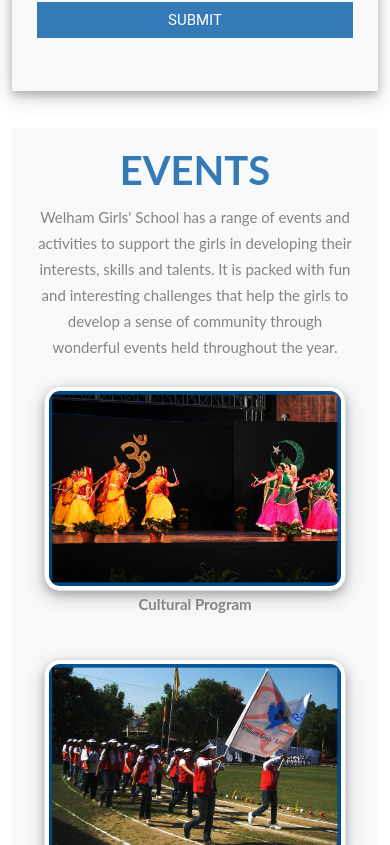
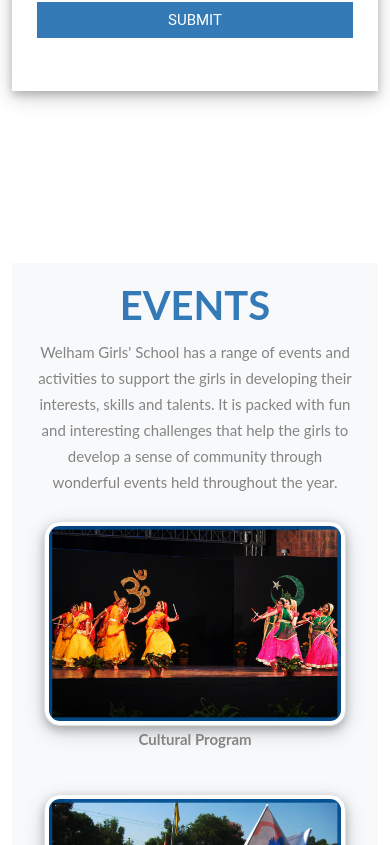
Before and after one commit to 88kamal/WelhamGirlsSchool, a React (Create React App) app: page / in a window 390 px wide. Shown: the part 5059-5904 px from the top of the page. Built offline with nearby package versions, Linux system fonts and the light colour scheme; a web font is replaced by a local one.

Commit message:
all done

```diff
--- a/src/pages/Events.jsx
+++ b/src/pages/Events.jsx
@@ -6,7 +6,7 @@ function Events() {
   return (
     <section className="image-gallery sec-pad">
     <div className="container addmission1">
-        <div className=' bg-light p-4'>
+        <div className=' bg-light p-4 margin'>
                <div className="gallery-title centred">
             <div className="title-head"  style={{color:'#337ab7', marginBottom:"15px"}}>Events</div>
             <div className="section-title"><p>Welham Girls' School has a range of events and activities to support the girls in developing their interests, skills and talents. It is packed with fun and interesting challenges that help the girls to develop a sense of community through wonderful events held throughout the year.</p></div>
--- a/src/pages/SimilarSchool.jsx
+++ b/src/pages/SimilarSchool.jsx
@@ -109,7 +109,7 @@ function SimilarSchool() {
                     <div className="car" >
                     <div className="card-body padd "  >
 
-                                   <form  id="contact" className="kwes-form shadow-none padd" action="https://kwesforms.com/api/foreign/forms/KFxLSjT83EHVTcM9Whom" method="post" noValidate="novalidate"><div className="kw-alert kw-alert-error">
+                                   <form style={{background:'none'}} id="contact" className="kwes-form shadow-none padd" action="https://kwesforms.com/api/foreign/forms/KFxLSjT83EHVTcM9Whom" method="post" noValidate="novalidate"><div className="kw-alert kw-alert-error">
                                    </div>
                                        <div className="kw-alert kw-alert-success" id="kw-success" aria-live="assertive" style={{ display: 'none' }} />
                                        <h3 style={{ color: '#337ab7', fontWeight: 'bold', paddingTop: '10px', textTransform: 'uppercase', fontSize: '20px' }}>
--- a/src/stylesheet/Events.css
+++ b/src/stylesheet/Events.css
@@ -14,7 +14,24 @@
     .addmission1{
 
    position: relative;
-   bottom: 11em;
+   bottom: 9em;
 
  }
  }
+
+
+ .addmission1{
+
+  position: relative;
+  top: -2em;
+ }
+ /* .margin{
+  margin-top: -27px !important;
+} */
+
+ /* @media (min-width: 400px) {
+.margin{
+  margin-top: 27px !important;
+}
+
+} */
```
